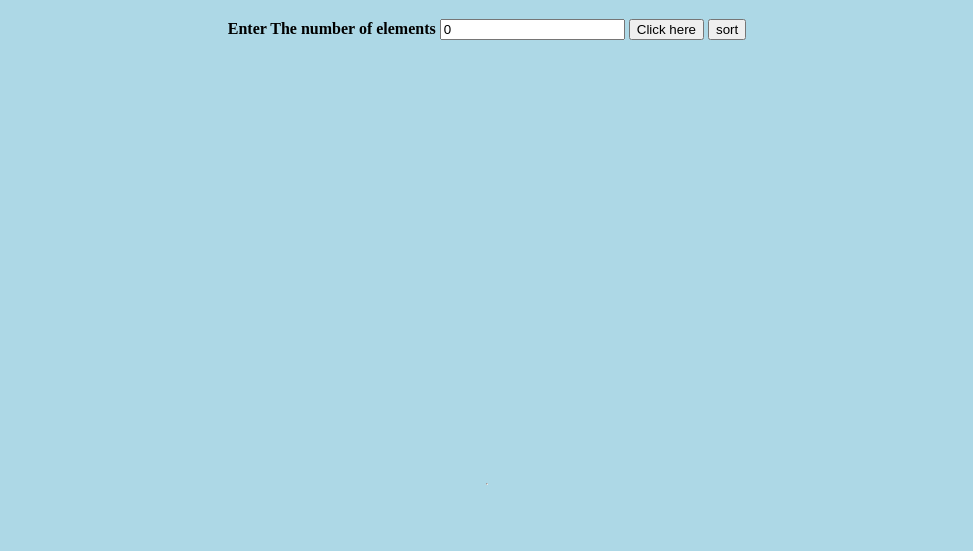
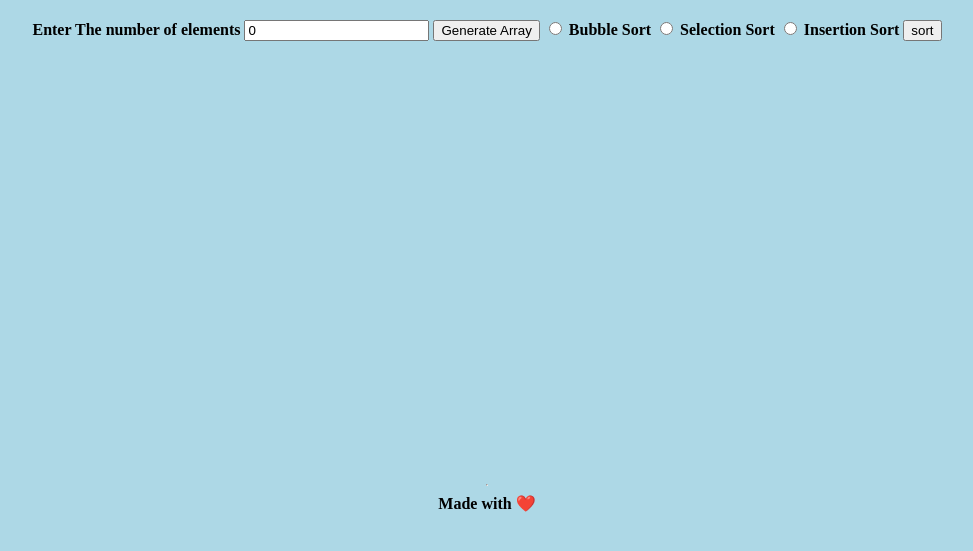
Before and after one commit to vaibhavkamade/Sorting-Visualizer, a plain HTML site: page index.html in a window 1280 px wide. Shown: the part 69-620 px from the top of the page, without its empty margins (153-1126 px from the left). Drawn offline with Linux system fonts and the light colour scheme.

Commit message:
Update index.html

```diff
--- a/index.html
+++ b/index.html
@@ -12,18 +12,20 @@
     <div class="header">
         <label for=""> <b> Enter The number of elements </b></label>
         <input type="number" id="mynum" value="0">
-        <button onclick="myFunction()">Click here</button>
-        <!-- <div>
-            <input type="radio" id="huey" name="drone" value="huey" checked />
-            <label for="huey">BubbleSort</label>
-          </div>
+        <button onclick="myFunction()">Generate Array</button>
+                <!-- Add radio buttons for sorting algorithms -->
+        <label>
+    <input type="radio" name="algorithm" value="bubble"> <b>Bubble Sort</b>
+        </label>
+        <label>
+    <input type="radio" name="algorithm" value="select"> <b>Selection Sort</b>
+        </label>
+        <label>
+    <input type="radio" name="algorithm" value="insert" > <b>Insertion Sort</b>
+        </label>
 
-          <div>
-            <input type="radio" id="dewey" name="drone" value="dewey" />
-            <label for="dewey">Selection Sort</label>
-          </div> -->
         <button onclick="play()">sort</button>
-        <!-- <p id="demo"></p> -->
+
     </div>
 
     <div id="container">
@@ -34,10 +36,7 @@
 
     <hr>
 
-    <div>
-        <!-- <button onclick="init()">init</button> -->
-    </div>
-
+    <footer><b>Made with ❤️</b> </footer>
     <script src="index.js"></script>
 </body>
 </html>
```
